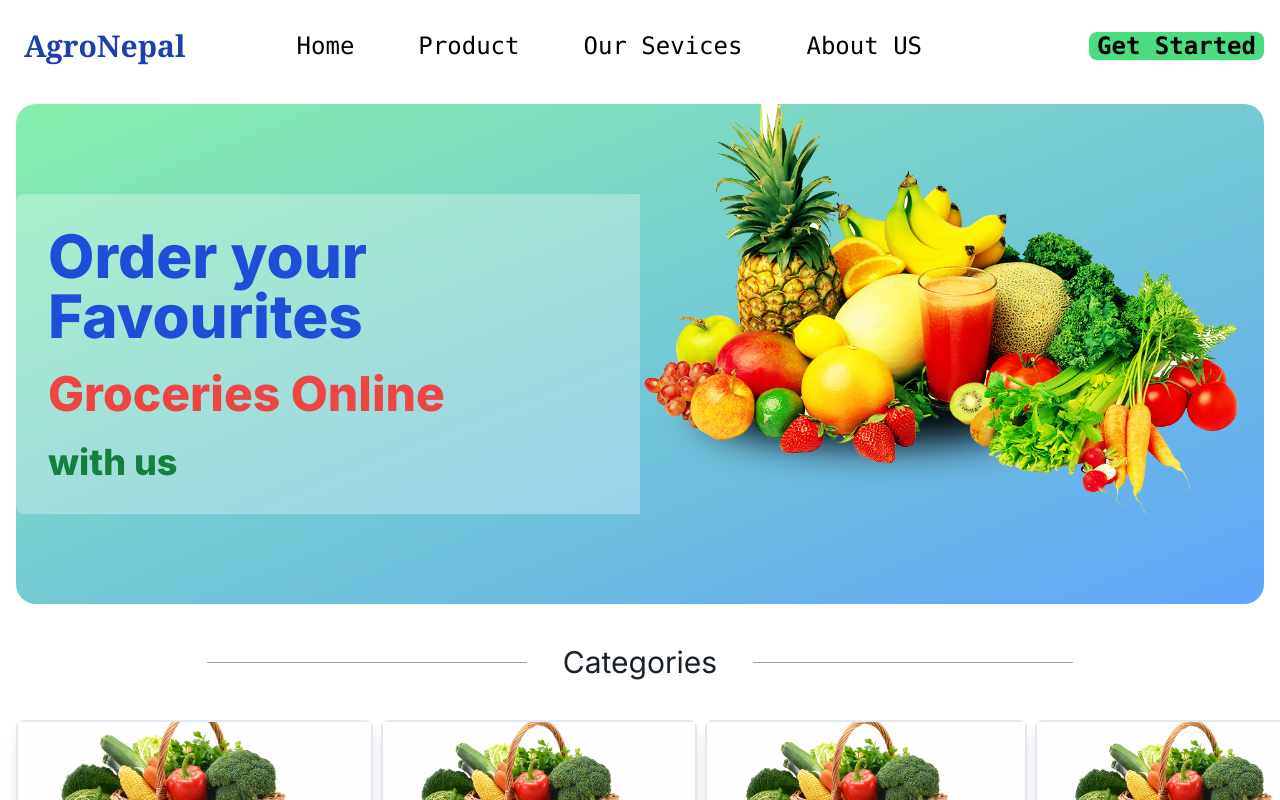
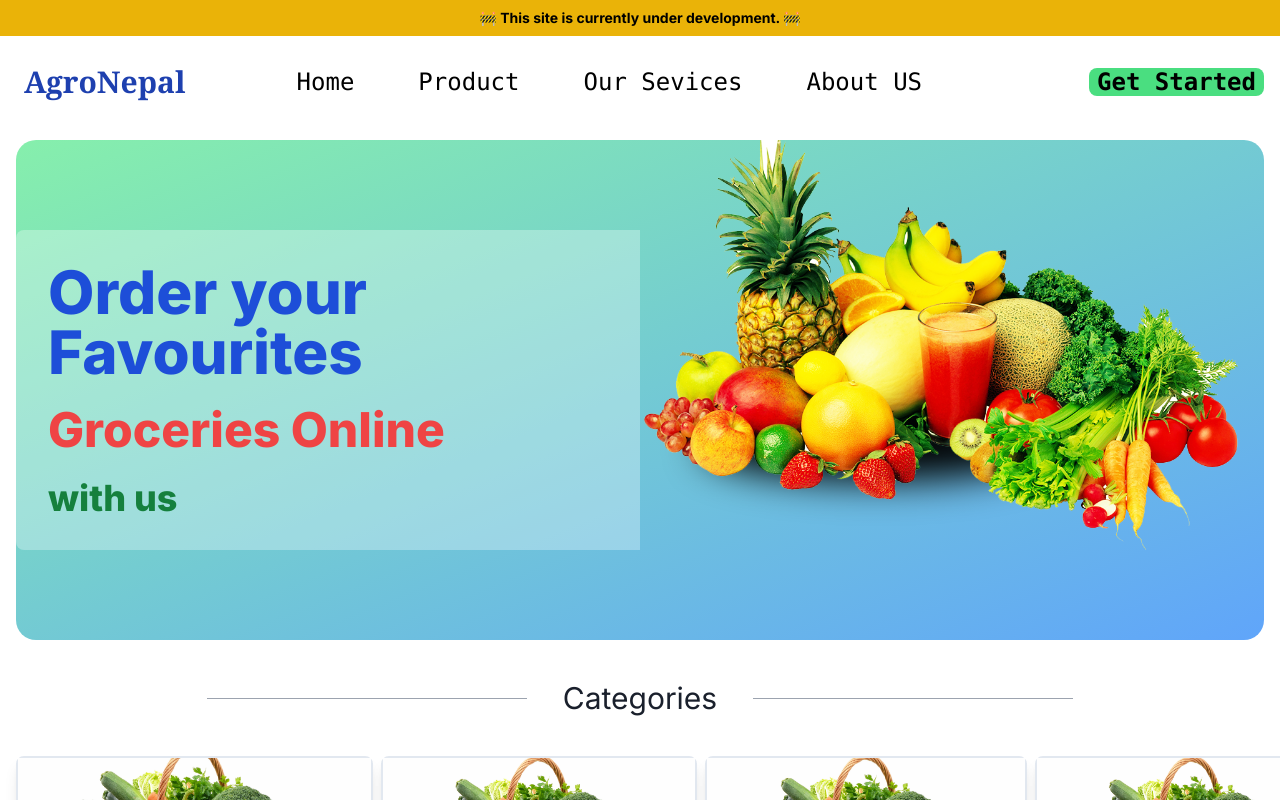
Before and after one commit to ronitey35/agro-nepal, a Next.js app: page / in a window 1280 px wide. Shown: the top 800 px of the page. Built offline with nearby package versions, Linux system fonts and the light colour scheme; no server answers.

Commit message:
under construction label

```diff
--- a/app/layout.tsx
+++ b/app/layout.tsx
@@ -1,3 +1,4 @@
+
 import type { Metadata } from 'next';
 import { Inter } from 'next/font/google';
 import './globals.css';
@@ -18,6 +19,7 @@ export default function RootLayout({
 }: Readonly<{
   children: React.ReactNode;
 }>) {
+
   return (
     <html lang="en">
       <body
@@ -26,6 +28,11 @@ export default function RootLayout({
         <ShoppingCartProvider>
           <QueryProvider>
             <ChakraProvider>
+
+        <div className="bg-yellow-500 text-black text-center p-2 font-bold text-sm">
+          🚧 This site is currently under development. 🚧
+
+        </div>
               <Navbar />
               <div className="flex-grow">{children}</div>
               <Footer />
--- a/app/page.tsx
+++ b/app/page.tsx
@@ -2,7 +2,6 @@ import React from 'react';
 import { aboutUs } from '@/components/home/about-us';
 import Category from '@/components/home/category';
 import OurServices from '@/components/home/our-services';
-import { Img } from '@chakra-ui/react';
 
 export default function Home() {
   return (
@@ -18,10 +17,10 @@ export default function Home() {
         </div>
         {/* Image Section */}
         <div className="relative h-[500px] md:w-1/2">
-          <Img
+          <img
             src="/agro.png"
-            objectFit="cover"
-            className="rounded-r-lg"
+
+            className="rounded-r-lg object-cover"
             alt="Image"
           />
         </div>
--- a/components/layout/navbar.tsx
+++ b/components/layout/navbar.tsx
@@ -1,5 +1,5 @@
 'use client';
-import React from 'react';
+import React, { useState } from 'react';
 import { useShoppingCart } from '@/providers/shoppingCart-provider';
 import { AiOutlineShoppingCart } from 'react-icons/ai';
 import { Cart } from '../Index';
@@ -27,9 +27,11 @@ const Navbar = () => {
 
   console.log(data);
   // if (!islogged && pathName == '/profile') return null;
+  const [showBanner, setShowBanner] = useState(true);
+  return (
 
-  return (
     <div className="  mb-3 ml-4 mr-4 mt-2 flex min-h-[60px] min-w-10 items-center justify-between gap-6  rounded-[20px] bg-white pb-5 pt-5   text-black  ">
+
       <div className=" image-logo ml-2 flex items-center gap-5 text-2xl font-bold">
         <Link href="/" className=" font-serif text-3xl text-blue-800">
           <span>AgroNepal</span>
```
Also changed, not shown: 2 other files (tests, documents, lock files or other folders).
